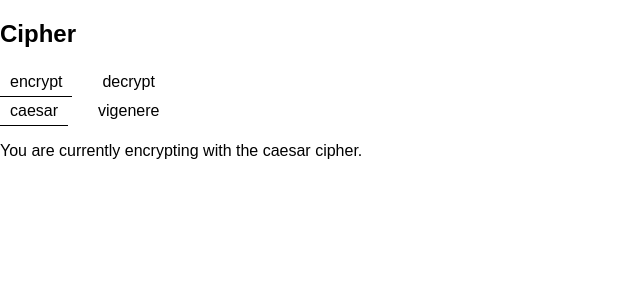
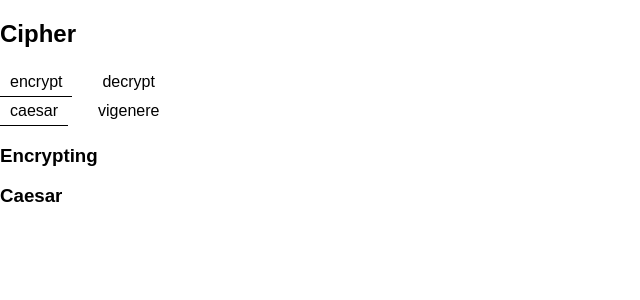
Before and after one commit to ReidasaurusRex/react-crypto, a React (Create React App) app: page / in a window 1280 px wide. Shown: the top 300 px of the page, without its empty margins (0-640 px from the left). Built offline with nearby package versions, Linux system fonts and the light colour scheme.

Commit message:
Added props to Encrypt.test.js

```diff
--- a/src/App/encrypt/Encrypt.js
+++ b/src/App/encrypt/Encrypt.js
@@ -1,10 +1,16 @@
 import React, { Component } from 'react';
 
 class Encrypt extends Component {
+  componentDidMount() {
+    console.log(this.props);
+  }
   render() {
+    var capCrypt = this.props.currentCrypt[0].toUpperCase() + this.props.currentCrypt.slice(1);
+    var capCipher = this.props.currentCipher[0].toUpperCase() + this.props.currentCipher.slice(1);
     return (
       <div className='c-encrypt'>
-        <p>You are currently {this.props.currentCrypt}ing with the {this.props.currentCipher} cipher.</p>
+        <h3 className='c-encrypt__crypt'>{capCrypt}ing</h3>
+        <h3 className='c-encrypt__cipher'>{capCipher}</h3>
       </div>
     );
   }
```
Also changed, not shown: 1 other file (tests, documents, lock files or other folders).
